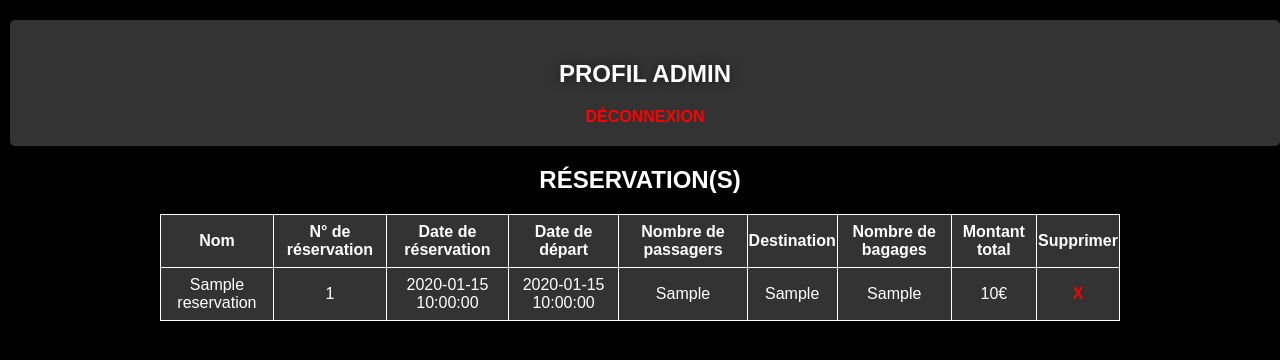
After one commit to alex-paolo-CIR/projet-web, a PHP site: page /php/profil-admin.php in a window 1280 px wide. The commit adds this page. Shown: the top 360 px of the page. Run offline with PHP 8.4, Linux system fonts and the light colour scheme; the visitor is signed in with stand-in values (Sample User, id 1); tables that the repository leaves empty or names only in its code hold one stand-in row (values such as "Sample post").

Commit message:
profil admin

```diff
--- /dev/null
+++ b/php/profil-admin.php
@@ -0,0 +1,195 @@
+<?php
+session_start();
+
+include 'paramCompte.php';
+include 'fonctionConnexion.php';
+
+// Vérification de l'authentification
+if (!isset($_SESSION['loggedin']) || $_SESSION['loggedin'] !== true) {
+    header("location: login.php");
+    exit;
+}
+
+// Vérification si l'utilisateur est administrateur
+$isAdmin = false;
+if (isset($_SESSION['role']) && $_SESSION['role'] === 'admin') {
+    $isAdmin = true;
+} else {
+    header("location: profil.php");
+    exit;
+}
+
+$conn = new mysqli($host, $user, $pass, $db);
+if ($conn->connect_error) {
+    die("Connection failed: " . $conn->connect_error);
+}
+
+$sqlReservations = "SELECT * FROM reservations";
+$resultReservations = $conn->query($sqlReservations);
+
+$reservations = array();
+
+if ($resultReservations->num_rows > 0) {
+    while ($row = $resultReservations->fetch_assoc()) {
+        $reservations[] = $row;
+    }
+    $Resa = "RÉSERVATION(S)";
+} else {
+    $pasResa = "Aucune réservation(s) trouvée.";
+}
+
+
+$conn->close();
+?>
+
+<!DOCTYPE html>
+<html lang="fr">
+
+<head>
+    <meta charset="UTF-8">
+    <meta name="viewport" content="width=device-width, initial-scale=1.0">
+    <link rel="icon" href="../images/divers/logo.png" />
+    <title>Profil Admin</title>
+    <style>
+        body {
+            font-family: "Rubik", sans-serif;
+            background-color: #000;
+            margin: 0;
+            padding: 0;
+        }
+
+        h2 {
+            text-align: center;
+            color: white;
+            text-shadow: 0 0 10px rgba(0, 0, 0, 0.5);
+            text-transform: uppercase;
+        }
+
+        #container {
+            border-radius: 5px;
+            box-shadow: 0 0 10px rgba(0, 0, 0, 0.5);
+            background-color: #333;
+            padding: 20px;
+            margin-top: 20px;
+
+            margin-left: 10px;
+        }
+
+        .containerResa {
+            margin-top: 20px;
+            margin-left: auto;
+            margin-right: auto;
+        }
+
+        table {
+            color: white;
+            margin-top: 20px;
+            border: solid black 1px;
+            width: 75%;
+            border-collapse: collapse;
+            margin-left: auto;
+            margin-right: auto;
+        }
+
+        th,
+        td {
+            border: solid white 1px;
+            background-color: #333;
+            padding-top: 8px;
+            padding-bottom: 8px;
+            text-align: center;
+        }
+
+        th {
+            background-color: #333;
+            color: white;
+        }
+
+        @media screen and (max-width: 768px) {
+            #container,
+            .containerResa {
+                width: 100%;
+                float: none;
+                margin-right: 0;
+            }
+
+            .content {
+                display: flex;
+                flex-wrap: wrap;
+                justify-content: center;
+            }
+
+            #container,
+            .containerResa {
+                margin-top: 20px;
+            }
+
+            table {
+                width: 100%;
+                overflow-x: auto;
+                background-color: transparent;
+            }
+        }
+    </style>
+</head>
+
+<body>
+
+    <div class="content">
+        <div id="container">
+            <h2>Profil Admin</h2>
+                <a style="
+                justify-content: center;
+                text-align: center;
+                text-decoration: none;
+                text-transform: uppercase;
+                color: red;
+                font-weight: bold;
+
+                display: block;
+                "href="logout.php">Déconnexion</a>
+        </div>
+
+        <div class="containerResa">
+            <h2>
+                <?php
+                if (isset($Resa)) {
+                    echo $Resa;
+                } else {
+                    echo $pasResa;
+                }
+                ?>
+            </h2>
+            <table>
+                <tr>
+                    <th>Nom</th>
+                    <th>N° de réservation</th>
+                    <th>Date de réservation</th>
+                    <th>Date de départ</th>
+                    <th>Nombre de passagers</th>
+                    <th>Destination</th>
+                    <th>Nombre de bagages</th>
+                    <th>Montant total</th>
+                    <th>Supprimer</th>
+                </tr>
+                <?php
+                foreach ($reservations as $reservation) {
+                    echo "<tr>";
+                    echo "<td>" . $reservation['nom'] . "</td>";
+                    echo "<td>" . $reservation['id_reservation'] . "</td>";
+                    echo "<td>" . $reservation['date_reservation'] . "</td>";
+                    echo "<td>" . $reservation['date_depart'] . "</td>";
+                    echo "<td>" . $reservation['nb_voyageurs'] . "</td>";
+                    echo "<td>" . $reservation['pays'] . "</td>";
+                    echo "<td>" . $reservation['nb_bagages'] . "</td>";
+                    echo "<td>" . $reservation['montant_total'] . "€</td>";
+                    echo "<td><a style='color: RED; font-weight: bold; text-decoration: none;' href='annulerReservation.php?id=" . $reservation['id_reservation'] . "'>X</a></td>";
+                    echo "</tr>";
+                }
+                ?>
+            </table>
+        </div>
+    </div>
+</body>
+
+</html>
```
Also changed, not shown: php/annulerReservation.php (+7 -1 lines), php/login.php (+16 -2 lines), php/profil.php (+9 -2 lines).
